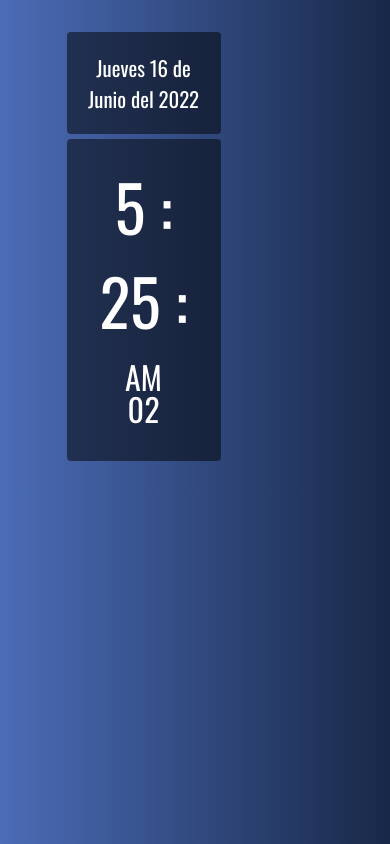
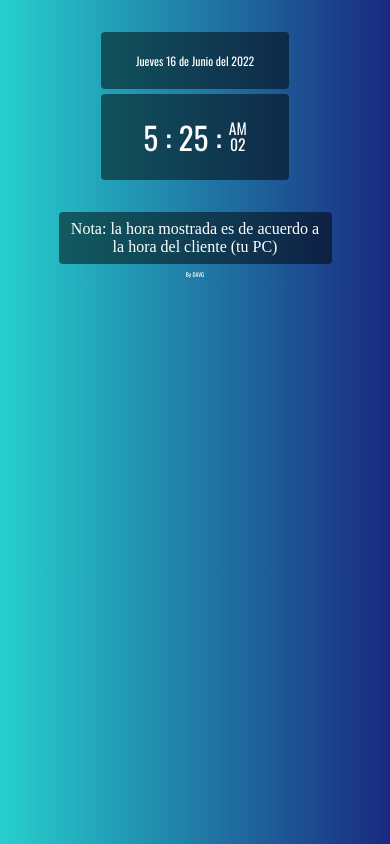
Before and after one commit to davidvazgon26/relojDigital, a plain HTML site: page index.html in a window 390 px wide. Drawn offline with nearby package versions, Linux system fonts and the light colour scheme.

Commit message:
ultimos cambios responsive

```diff
--- a/index.html
+++ b/index.html
@@ -35,6 +35,13 @@
             </div>
         </div>
     </div>
+    <div class="cont">
+        <p class="nota">
+            Nota: la hora mostrada es de acuerdo a la hora del cliente (tu PC)
+        </p>
+
+    </div>
+    <p class="by">By DAVG</p>
 <script src="./index.js"></script>
 </body>
 
--- a/styles.css
+++ b/styles.css
@@ -1,4 +1,4 @@
-*{
+* {
     margin: 0;
     padding: 0;
     --webkit-box-sizing: border-box;
@@ -6,57 +6,87 @@
     box-sizing: border-box;
 }
 
-body{
-    background: linear-gradient(90deg, #4b6cb7 0%, #182848 100%);
+body {
+    /* background: linear-gradient(90deg, #4b6cb7 0%, #182848 100%); */
     /* background: linear-gradient(90deg, #00d2ff 0%, #3a47d5 100%); */
+    background: #1A2980;
+    /* fallback for old browsers */
+    background: -webkit-linear-gradient(to right, #26D0CE, #1A2980);
+    /* Chrome 10-25, Safari 5.1-6 */
+    background: linear-gradient(to right, #26D0CE, #1A2980);
+    /* W3C, IE 10+/ Edge, Firefox 16+, Chrome 26+, Opera 12+, Safari 7+ */
+
     color: white;
     font-size: 16px
 }
 
-.wrap{
-    width: 90%;
-    max-width: 1000px;
-    margin: auto;
-    padding: 0 15px;
+.wrap {
+    /* width: 90%; */
+    /* max-width: 1000px; */
+    /* margin: 0 25%; */
+    /* padding: 0 15px; */
+    display: flex;
+    justify-content: center;
 }
 
-.widget{
+.widget {
     width: 48%;
     margin: 2em;
 }
 
-.widget p{
+.widget p {
     display: inline-block;
     line-height: 1em;
 }
 
-.fecha{
+.fecha {
     font-family: Oswald, Arial;
     text-align: center;
-    font-size: 1.3em;
+    font-size: 3vw;
     margin-bottom: 0.3125rem;
-    background: rgba(0,0,0,.5);
+    background: rgba(0, 0, 0, .5);
     padding: 20px;
     width: 100%;
     border-radius: 4px;
 }
 
-.reloj{
+.reloj {
     font-family: Oswald, Arial;
     width: 100%;
     padding: 20px;
-    font-size: 4em;
+    font-size: 8vw;
     text-align: center;
-    background: rgba(0,0,0,.5);
+    background: rgba(0, 0, 0, .5);
     border-radius: 4px;
 }
 
-.reloj .caja-segundos{
-    display:inline-block;
+.reloj .caja-segundos {
+    display: inline-block;
 }
 
 .reloj .segundos,
-.reloj .ampm{
-    font-size: 2rem;
+.reloj .ampm {
+    font-size: 4vw;
     display: block;
 }
+
+.cont{
+    display: flex;
+    justify-content: center;
+}
+
+.nota{
+    background: rgba(0, 0, 0, .5);
+    text-align: center;
+    width: 70%;
+    border-radius: 4px;
+    padding: 8px;
+}
+
+.by{
+    font-family: Oswald, Arial;
+    font-size: 1.5vw;
+    margin-top: 1em;
+    margin-bottom: 1em;
+    text-align: center;
+}
```
